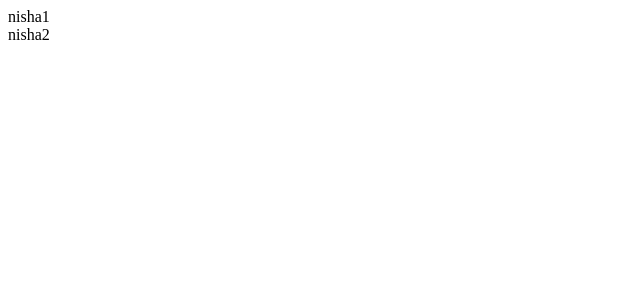
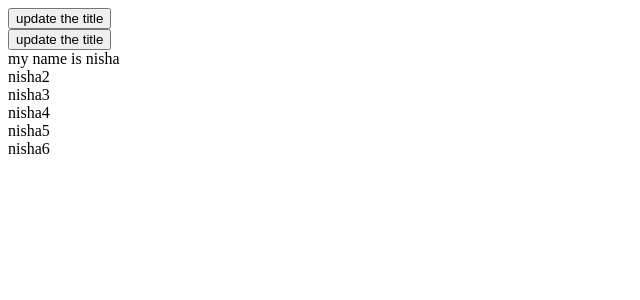
Before and after one commit to NishaM2/React-hooks, a React (Vite) app in the folder week-6-experiments/: page / in a window 1280 px wide. Shown: the top 300 px of the page, without its empty margins (0-640 px from the left). Built offline with nearby package versions, Linux system fonts and the light colour scheme.

Commit message:
updating title

```diff
--- a/week-6-experiments/package.json
+++ b/week-6-experiments/package.json
@@ -11,7 +11,8 @@
   },
   "dependencies": {
     "react": "^19.0.0",
-    "react-dom": "^19.0.0"
+    "react-dom": "^19.0.0",
+    "week-6-experiments": "file:"
   },
   "devDependencies": {
     "@eslint/js": "^9.19.0",
--- a/week-6-experiments/src/App.jsx
+++ b/week-6-experiments/src/App.jsx
@@ -1,9 +1,24 @@
+import { useState } from "react"
+
 function App() {
+  const [title, setTitle] = useState("my name is nisha");
+
+  function updateTitle() {
+    setTitle("my name is " + Math.random());
+  }
 
   return (
     <div>
-      <Header title="nisha1"></Header>
-      <Header title="nisha2"></Header>
+      <div>
+        <button onClick={updateTitle}>update the title</button> <br/>
+        <button onClick={updateTitle}>update the title</button> <br/>
+        <Header title={title}></Header>
+        <Header title="nisha2"></Header>
+        <Header title="nisha3"></Header>
+        <Header title="nisha4"></Header>
+        <Header title="nisha5"></Header>
+        <Header title="nisha6"></Header>
+      </div>
     </div>
   )
 }
```
Also changed, not shown: 1 other file (tests, documents, lock files or other folders).
